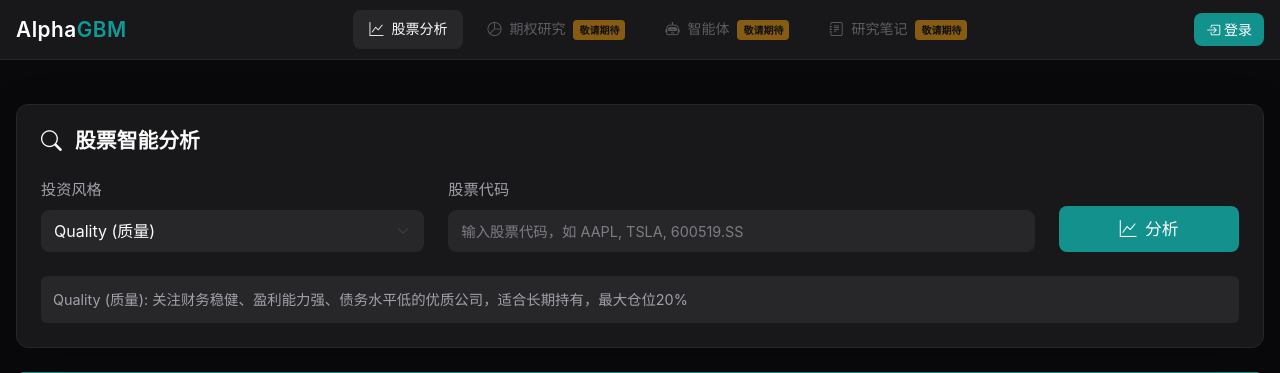
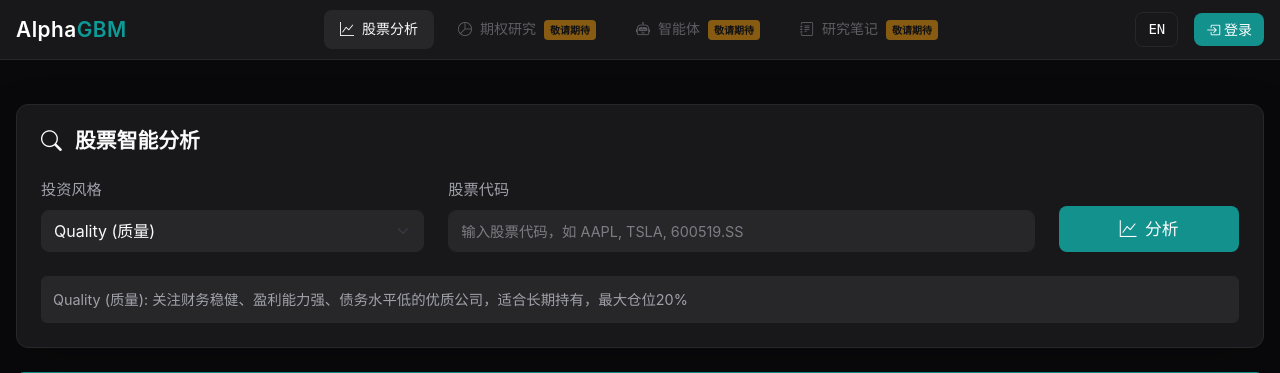
Before and after one commit to 0xminmin2025/2026AlphaGBM, a Flask app: page / in a window 1280 px wide. Shown: the top 373 px of the page. Run offline with Flask 3, Linux system fonts and the light colour scheme.

Commit message:
feat: 添加EN按钮显示英文版即将推出提示
- 在导航栏用户信息区添加EN按钮
- 点击后显示Toast提示：English Coming Soon
- 使用友好的Toast通知替代alert弹窗

```diff
--- a/templates/base.html
+++ b/templates/base.html
@@ -287,6 +287,9 @@
                                 今日已查询: 0/5次
                             </span>
                         </div>
+                        <button class="btn btn-outline btn-sm" id="langBtn" onclick="showEnglishComingSoon()" style="font-family: monospace; font-weight: 500;">
+                            EN
+                        </button>
                         <button class="btn btn-outline btn-sm" id="logoutBtn" onclick="handleLogout()">
                             <i class="bi bi-box-arrow-right"></i>
                             退出
@@ -415,6 +418,11 @@
 
     <!-- 通用脚本 -->
     <script>
+        // 显示英文版即将推出提示
+        function showEnglishComingSoon() {
+            showToast('English Coming Soon - We are working on the English version. Please stay tuned!', 'info');
+        }
+
         // Toast 通知
         function showToast(message, type = 'info') {
             const toastHtml = `
```
